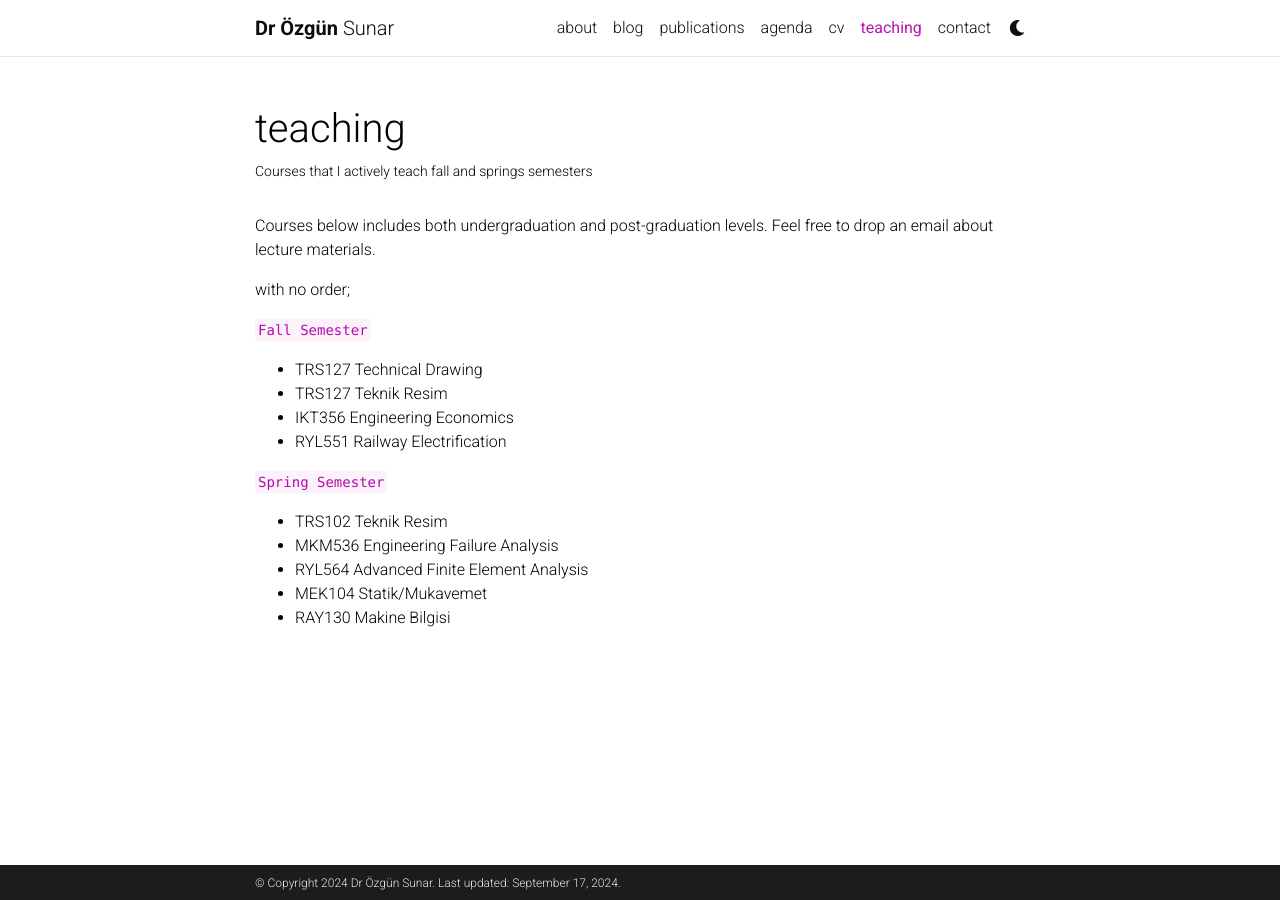
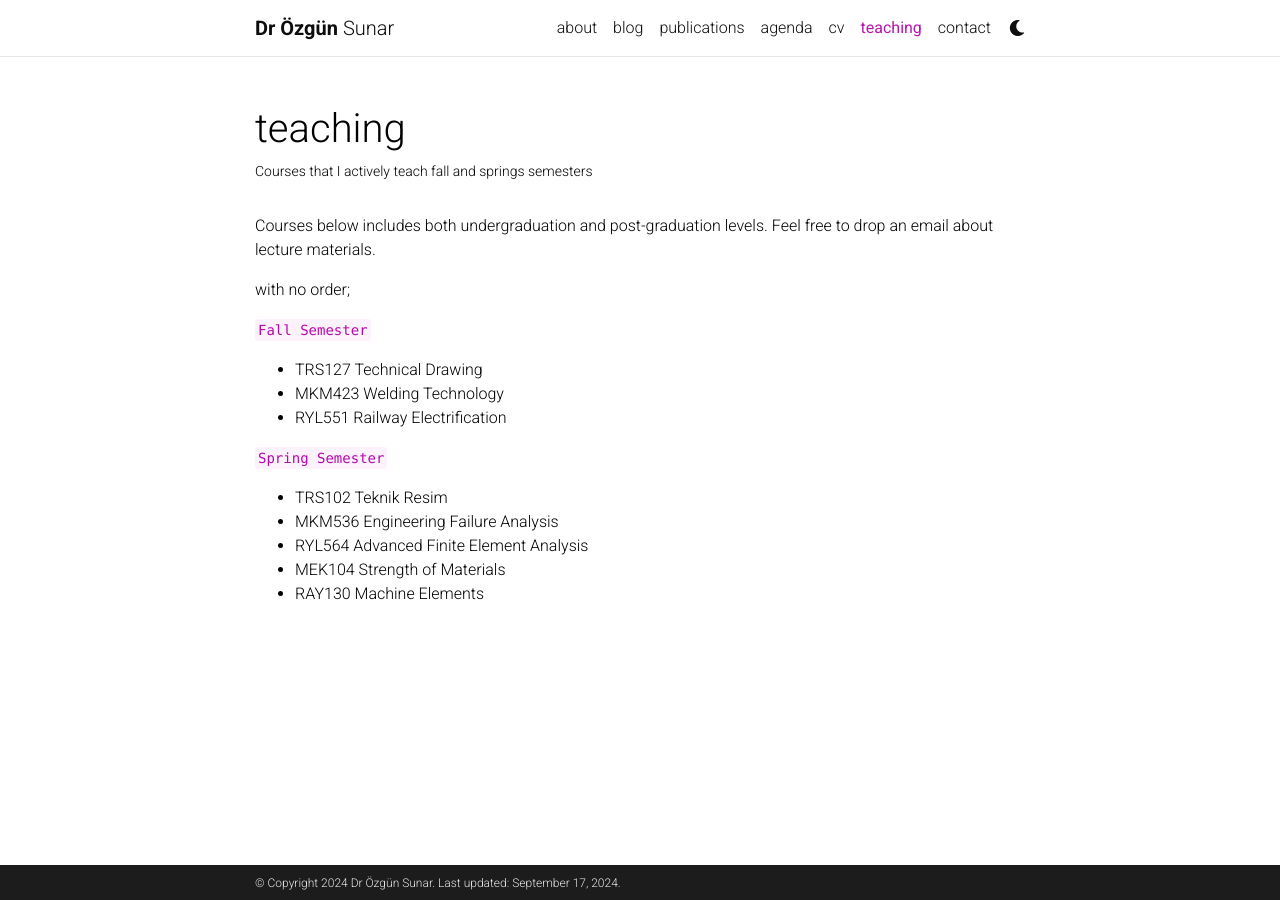
Before and after one commit to ozgunsunar/ozgunsunar.github.io, a Jekyll site: the page built from _pages/teaching.md, in a window 1280 px wide. Built offline with Jekyll 4.4.1, drawn with Linux system fonts in a browser that asks for light colours; comment, search, counter and statistics services are not loaded; a style sheet for code colours, icons or effects is not loaded.

Commit message:
Update teaching.md

```diff
--- a/_pages/teaching.md
+++ b/_pages/teaching.md
@@ -13,13 +13,12 @@ with no order;
 
  `Fall Semester` <br>
  - TRS127 Technical Drawing
- - TRS127 Teknik Resim
- - IKT356 Engineering Economics
+ - MKM423 Welding Technology
  - RYL551 Railway Electrification
 
  `Spring Semester` <br>
  - TRS102 Teknik Resim
  - MKM536 Engineering Failure Analysis
  - RYL564 Advanced Finite Element Analysis
- - MEK104 Statik/Mukavemet
- - RAY130 Makine Bilgisi
+ - MEK104 Strength of Materials
+ - RAY130 Machine Elements
```
